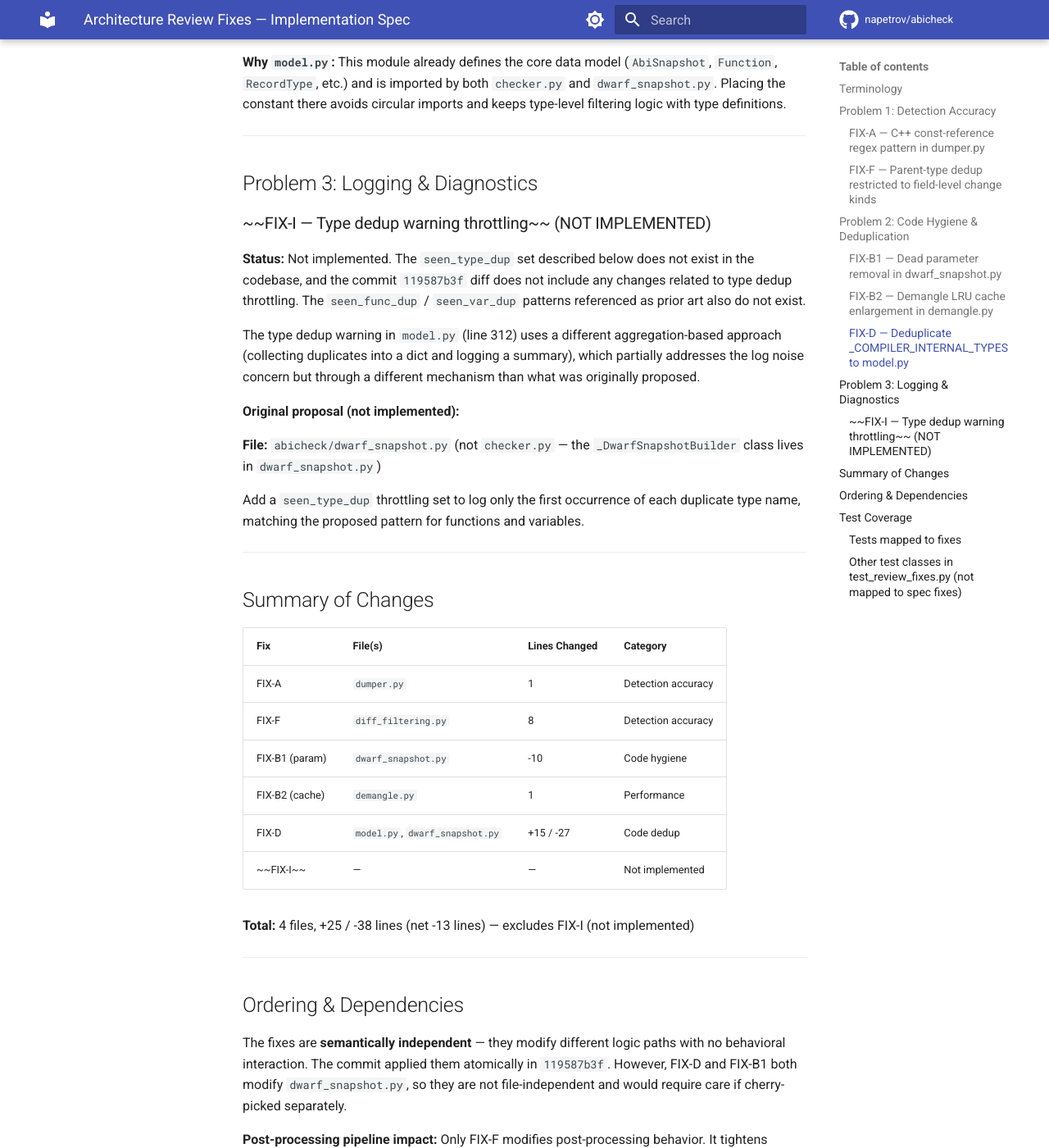
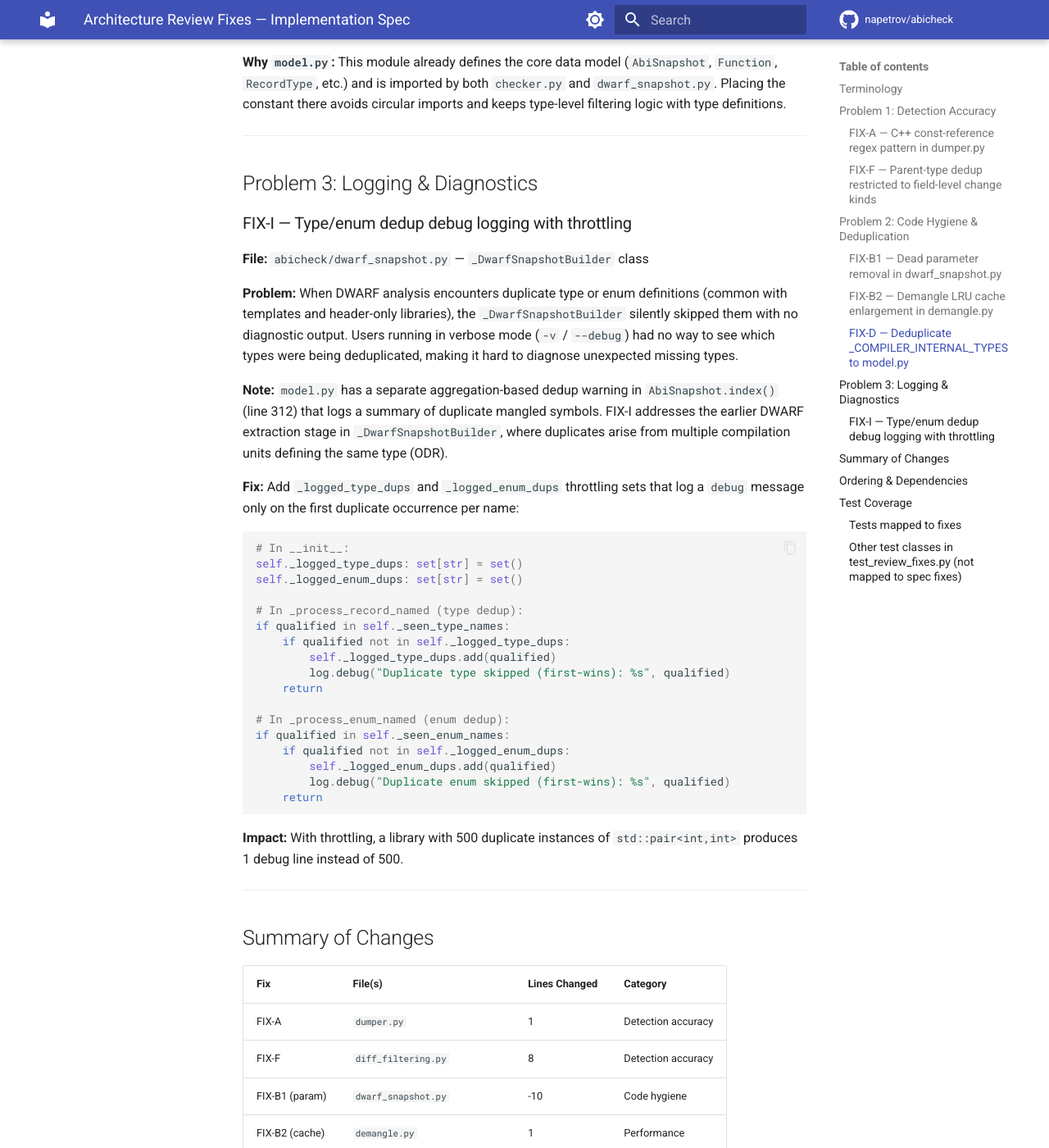
Before and after one commit to napetrov/abicheck, an MkDocs documentation site: the page built from docs/development/architecture-review-fixes-spec.md, in a window 1280 px wide and 1400 px high, scrolled down 5338 px. Shown: the whole window at 82% size. Built offline with MkDocs 1.6.1 and Material for MkDocs 9.7.7, drawn with Linux system fonts in a browser that asks for light colours; comment, search, counter and statistics services are not loaded; some of the changed text lies outside the part shown.

Commit message:
Implement FIX-I: type/enum dedup debug logging with throttling
Add _logged_type_dups and _logged_enum_dups throttling sets to
_DwarfSnapshotBuilder so duplicate type/enum encounters emit a debug
log message only once per name. Previously duplicates were silently
skipped with no diagnostic output.

This helps users running with --debug identify which types are being
deduplicated during DWARF extraction, without flooding the log with
repeated messages for the same type (e.g. std::pair<int,int> appearing
in 500 CUs produces 1 debug line instead of 500).

Also adds 3 tests in TestTypeDedupThrottling and updates the spec
to reflect FIX-I as implemented.

https://claude.ai/code/session_01Wn619iCX1EniS8wFsqhQQP

````diff
--- a/docs/development/architecture-review-fixes-spec.md
+++ b/docs/development/architecture-review-fixes-spec.md
@@ -1,8 +1,8 @@
 # Architecture Review Fixes — Implementation Spec
 
 > **Branch:** `claude/refactor-rules-architecture-AAkVz`
-> **Status:** Partially implemented (commit `119587b3f`)
-> **Scope:** 5 implemented fixes across 5 files, grouped into 2 problem areas
+> **Status:** Implemented (commit `119587b3f` + FIX-I)
+> **Scope:** 6 fixes across 5 files, grouped into 3 problem areas
 > **Out of scope:** FIX-C, FIX-E, FIX-G, FIX-H (implemented but documented
 > separately). FIX-A Parts 2/3 (plain-name fallback in `diff_symbols.py`,
 > demangled fallback in `appcompat.py`) are also out of scope for this spec.
@@ -261,26 +261,48 @@ circular imports and keeps type-level filtering logic with type definitions.
 
 ## Problem 3: Logging & Diagnostics
 
-### ~~FIX-I — Type dedup warning throttling~~ (NOT IMPLEMENTED)
+### FIX-I — Type/enum dedup debug logging with throttling
 
-**Status:** Not implemented. The `seen_type_dup` set described below does
-not exist in the codebase, and the commit `119587b3f` diff does not include
-any changes related to type dedup throttling. The `seen_func_dup` /
-`seen_var_dup` patterns referenced as prior art also do not exist.
+**File:** `abicheck/dwarf_snapshot.py` — `_DwarfSnapshotBuilder` class
 
-The type dedup warning in `model.py` (line 312) uses a different
-aggregation-based approach (collecting duplicates into a dict and logging
-a summary), which partially addresses the log noise concern but through
-a different mechanism than what was originally proposed.
+**Problem:**
+When DWARF analysis encounters duplicate type or enum definitions (common
+with templates and header-only libraries), the `_DwarfSnapshotBuilder`
+silently skipped them with no diagnostic output. Users running in verbose
+mode (`-v` / `--debug`) had no way to see which types were being
+deduplicated, making it hard to diagnose unexpected missing types.
 
-**Original proposal (not implemented):**
+**Note:** `model.py` has a separate aggregation-based dedup warning in
+`AbiSnapshot.index()` (line 312) that logs a summary of duplicate mangled
+symbols. FIX-I addresses the earlier DWARF extraction stage in
+`_DwarfSnapshotBuilder`, where duplicates arise from multiple compilation
+units defining the same type (ODR).
 
-**File:** `abicheck/dwarf_snapshot.py` (not `checker.py` — the
-`_DwarfSnapshotBuilder` class lives in `dwarf_snapshot.py`)
+**Fix:** Add `_logged_type_dups` and `_logged_enum_dups` throttling sets
+that log a `debug` message only on the first duplicate occurrence per name:
 
-Add a `seen_type_dup` throttling set to log only the first occurrence of
-each duplicate type name, matching the proposed pattern for functions and
-variables.
+```python
+# In __init__:
+self._logged_type_dups: set[str] = set()
+self._logged_enum_dups: set[str] = set()
+
+# In _process_record_named (type dedup):
+if qualified in self._seen_type_names:
+    if qualified not in self._logged_type_dups:
+        self._logged_type_dups.add(qualified)
+        log.debug("Duplicate type skipped (first-wins): %s", qualified)
+    return
+
+# In _process_enum_named (enum dedup):
+if qualified in self._seen_enum_names:
+    if qualified not in self._logged_enum_dups:
+        self._logged_enum_dups.add(qualified)
+        log.debug("Duplicate enum skipped (first-wins): %s", qualified)
+    return
+```
+
+**Impact:** With throttling, a library with 500 duplicate instances of
+`std::pair<int,int>` produces 1 debug line instead of 500.
 
 ---
 
@@ -293,9 +315,9 @@ variables.
 | FIX-B1 (param) | `dwarf_snapshot.py` | -10 | Code hygiene |
 | FIX-B2 (cache) | `demangle.py` | 1 | Performance |
 | FIX-D | `model.py`, `dwarf_snapshot.py` | +15 / -27 | Code dedup |
-| ~~FIX-I~~ | — | — | Not implemented |
+| FIX-I | `dwarf_snapshot.py` | +8 | Diagnostics |
 
-**Total:** 4 files, +25 / -38 lines (net -13 lines) — excludes FIX-I (not implemented)
+**Total:** 5 files, +33 / -38 lines (net -5 lines)
 
 ---
 
@@ -332,7 +354,7 @@ Test file: `tests/test_review_fixes.py` (51 tests across 9 classes)
 | FIX-B1 | **None (direct)** | `TestConfidenceComputation` (4 tests) tests confidence enum semantics, not `_is_exported()`. The dead parameter removal is implicitly validated by passing tests. |
 | FIX-B2 | **None** | Cache size is a runtime tuning constant; no test validates it. |
 | FIX-D | **Implicit** | Any test using compiler internal types exercises the deduplicated constant. |
-| ~~FIX-I~~ | **N/A** | Not implemented. |
+| FIX-I | `TestTypeDedupThrottling` | 3 tests: type throttling, enum throttling, no-dup-no-log. |
 
 ### Other test classes in `test_review_fixes.py` (not mapped to spec fixes)
 
````
Also changed, not shown: 2 other files.
